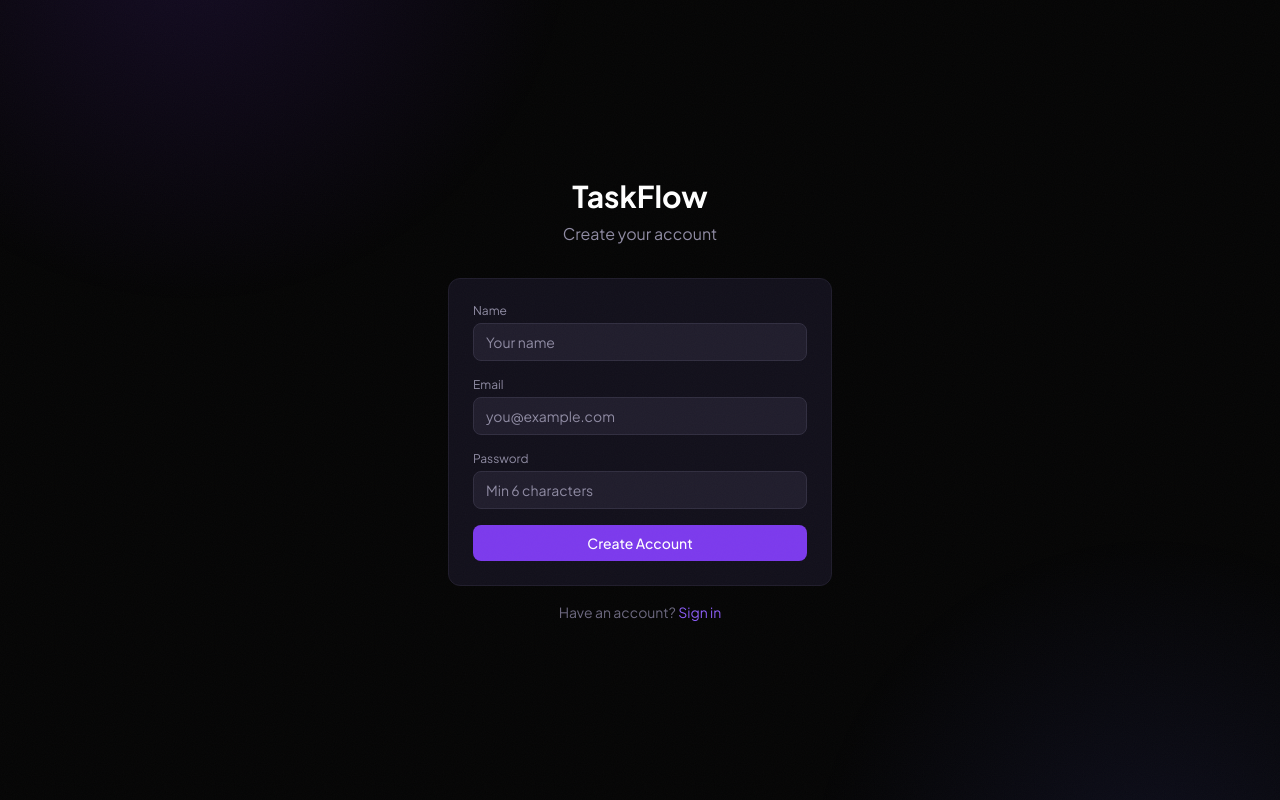
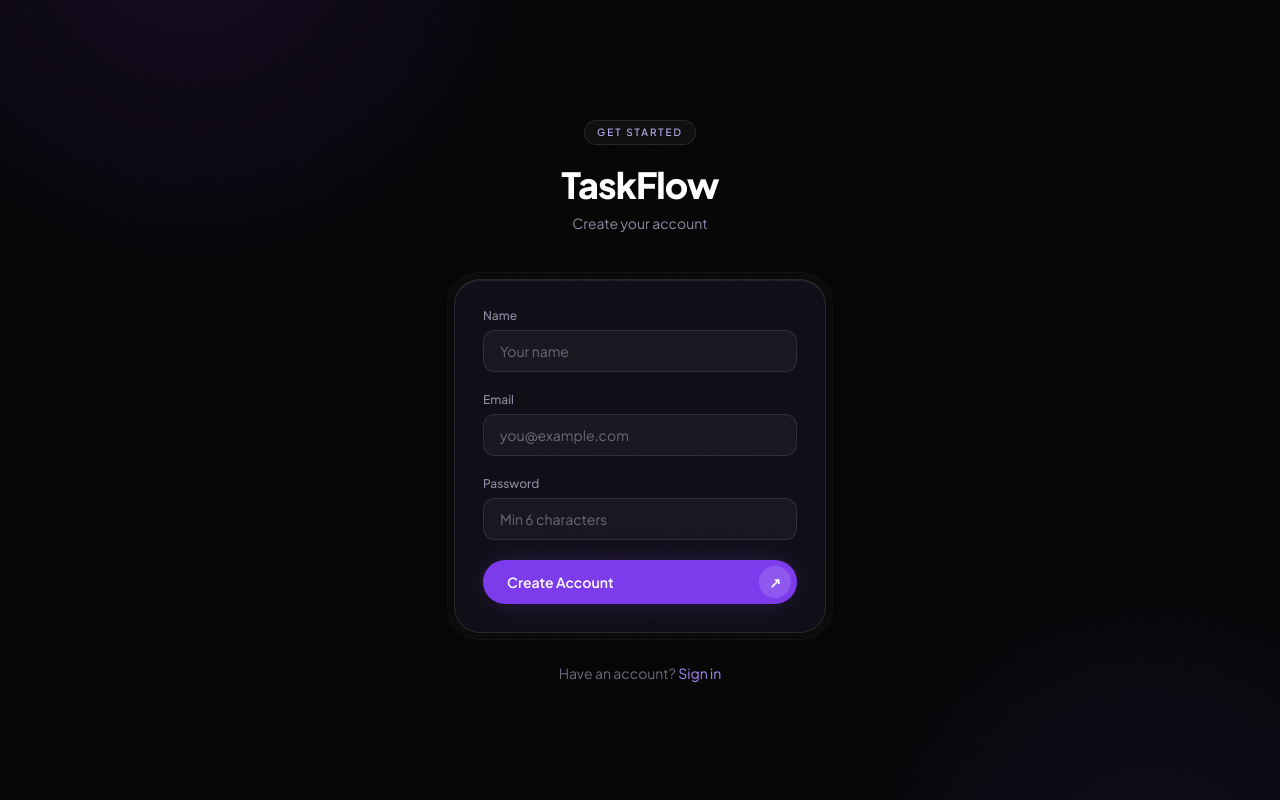
Before and after one commit to syamxm/taskflow, a React (Vite) app in the folder frontend/: page /register in a window 1280 px wide. Built offline with nearby package versions, Linux system fonts and the light colour scheme; no server answers.

Commit message:
Redesign login and register pages

```diff
--- a/frontend/src/pages/Login.jsx
+++ b/frontend/src/pages/Login.jsx
@@ -25,31 +25,43 @@ export default function Login() {
   };
 
   return (
-    <div className="min-h-screen flex items-center justify-center p-4">
+    <div className="min-h-[100dvh] flex items-center justify-center px-4 py-16">
       <div className="w-full max-w-sm">
-        <h1 className="text-3xl font-bold text-white text-center mb-2">TaskFlow</h1>
-        <p className="text-gray-400 text-center mb-8">Sign in to your workspace</p>
-        <form onSubmit={submit} className="bg-gray-900 border border-gray-800 rounded-xl p-6 space-y-4">
+        <div className="text-center mb-10 animate-reveal">
+          <span className="inline-block rounded-full border border-white/10 bg-white/[0.04] px-3 py-1 text-[10px] uppercase tracking-[0.2em] font-medium text-primary-300 mb-5">
+            Workspace
+          </span>
+          <h1 className="text-4xl font-extrabold tracking-tight text-white mb-2">TaskFlow</h1>
+          <p className="text-sm text-gray-400">Sign in to your workspace</p>
+        </div>
+
+        <div className="rounded-card bg-white/[0.02] ring-1 ring-white/5 p-1.5 animate-reveal" style={{ animationDelay: '120ms' }}>
+          <form onSubmit={submit} className="rounded-card-inner bg-gray-900/80 shadow-glass-inset border border-white/10 p-7 space-y-5">
             <div>
-            <label className="block text-xs text-gray-400 mb-1">Email</label>
+              <label className="block text-xs font-medium text-gray-400 mb-1.5">Email</label>
               <input type="email" name="email" value={form.email} onChange={handle} required
-              className="w-full bg-gray-800 border border-gray-700 rounded-lg px-3 py-2 text-sm text-white focus:outline-none focus:border-primary-500"
+                className="w-full bg-white/[0.04] border border-white/10 rounded-xl px-4 py-2.5 text-sm text-white placeholder-gray-500 transition-colors duration-500 ease-fluid focus:outline-none focus:border-primary-400/60 focus:bg-white/[0.06]"
                 placeholder="you@example.com" />
             </div>
             <div>
-            <label className="block text-xs text-gray-400 mb-1">Password</label>
+              <label className="block text-xs font-medium text-gray-400 mb-1.5">Password</label>
               <input type="password" name="password" value={form.password} onChange={handle} required
-              className="w-full bg-gray-800 border border-gray-700 rounded-lg px-3 py-2 text-sm text-white focus:outline-none focus:border-primary-500"
+                className="w-full bg-white/[0.04] border border-white/10 rounded-xl px-4 py-2.5 text-sm text-white placeholder-gray-500 transition-colors duration-500 ease-fluid focus:outline-none focus:border-primary-400/60 focus:bg-white/[0.06]"
                 placeholder="••••••••" />
             </div>
             <button type="submit" disabled={loading}
-            className="w-full py-2 text-sm font-medium text-white bg-primary-600 hover:bg-primary-700 disabled:opacity-50 rounded-lg transition-colors">
-            {loading ? 'Signing in…' : 'Sign In'}
+              className="group w-full flex items-center justify-between rounded-full bg-primary-600 hover:bg-primary-500 disabled:opacity-50 pl-6 pr-1.5 py-1.5 text-sm font-semibold text-white transition-all duration-500 ease-fluid active:scale-[0.98] shadow-glow">
+              <span>{loading ? 'Signing in…' : 'Sign In'}</span>
+              <span className="w-8 h-8 rounded-full bg-white/15 flex items-center justify-center transition-transform duration-500 ease-fluid group-hover:translate-x-0.5 group-hover:-translate-y-px group-hover:scale-105">
+                ↗
+              </span>
             </button>
           </form>
-        <p className="text-center text-sm text-gray-500 mt-4">
+        </div>
+
+        <p className="text-center text-sm text-gray-500 mt-6 animate-reveal" style={{ animationDelay: '240ms' }}>
           No account?{' '}
-          <Link to="/register" className="text-primary-500 hover:text-primary-400">Register</Link>
+          <Link to="/register" className="text-primary-400 hover:text-primary-300 transition-colors duration-500 ease-fluid">Register</Link>
         </p>
       </div>
     </div>
--- a/frontend/src/pages/Register.jsx
+++ b/frontend/src/pages/Register.jsx
@@ -25,37 +25,49 @@ export default function Register() {
   };
 
   return (
-    <div className="min-h-screen flex items-center justify-center p-4">
+    <div className="min-h-[100dvh] flex items-center justify-center px-4 py-16">
       <div className="w-full max-w-sm">
-        <h1 className="text-3xl font-bold text-white text-center mb-2">TaskFlow</h1>
-        <p className="text-gray-400 text-center mb-8">Create your account</p>
-        <form onSubmit={submit} className="bg-gray-900 border border-gray-800 rounded-xl p-6 space-y-4">
+        <div className="text-center mb-10 animate-reveal">
+          <span className="inline-block rounded-full border border-white/10 bg-white/[0.04] px-3 py-1 text-[10px] uppercase tracking-[0.2em] font-medium text-primary-300 mb-5">
+            Get started
+          </span>
+          <h1 className="text-4xl font-extrabold tracking-tight text-white mb-2">TaskFlow</h1>
+          <p className="text-sm text-gray-400">Create your account</p>
+        </div>
+
+        <div className="rounded-card bg-white/[0.02] ring-1 ring-white/5 p-1.5 animate-reveal" style={{ animationDelay: '120ms' }}>
+          <form onSubmit={submit} className="rounded-card-inner bg-gray-900/80 shadow-glass-inset border border-white/10 p-7 space-y-5">
             <div>
-            <label className="block text-xs text-gray-400 mb-1">Name</label>
+              <label className="block text-xs font-medium text-gray-400 mb-1.5">Name</label>
               <input type="text" name="name" value={form.name} onChange={handle} required
-              className="w-full bg-gray-800 border border-gray-700 rounded-lg px-3 py-2 text-sm text-white focus:outline-none focus:border-primary-500"
+                className="w-full bg-white/[0.04] border border-white/10 rounded-xl px-4 py-2.5 text-sm text-white placeholder-gray-500 transition-colors duration-500 ease-fluid focus:outline-none focus:border-primary-400/60 focus:bg-white/[0.06]"
                 placeholder="Your name" />
             </div>
             <div>
-            <label className="block text-xs text-gray-400 mb-1">Email</label>
+              <label className="block text-xs font-medium text-gray-400 mb-1.5">Email</label>
               <input type="email" name="email" value={form.email} onChange={handle} required
-              className="w-full bg-gray-800 border border-gray-700 rounded-lg px-3 py-2 text-sm text-white focus:outline-none focus:border-primary-500"
+                className="w-full bg-white/[0.04] border border-white/10 rounded-xl px-4 py-2.5 text-sm text-white placeholder-gray-500 transition-colors duration-500 ease-fluid focus:outline-none focus:border-primary-400/60 focus:bg-white/[0.06]"
                 placeholder="you@example.com" />
             </div>
             <div>
-            <label className="block text-xs text-gray-400 mb-1">Password</label>
+              <label className="block text-xs font-medium text-gray-400 mb-1.5">Password</label>
               <input type="password" name="password" value={form.password} onChange={handle} required minLength={6}
-              className="w-full bg-gray-800 border border-gray-700 rounded-lg px-3 py-2 text-sm text-white focus:outline-none focus:border-primary-500"
+                className="w-full bg-white/[0.04] border border-white/10 rounded-xl px-4 py-2.5 text-sm text-white placeholder-gray-500 transition-colors duration-500 ease-fluid focus:outline-none focus:border-primary-400/60 focus:bg-white/[0.06]"
                 placeholder="Min 6 characters" />
             </div>
             <button type="submit" disabled={loading}
-            className="w-full py-2 text-sm font-medium text-white bg-primary-600 hover:bg-primary-700 disabled:opacity-50 rounded-lg transition-colors">
-            {loading ? 'Creating account…' : 'Create Account'}
+              className="group w-full flex items-center justify-between rounded-full bg-primary-600 hover:bg-primary-500 disabled:opacity-50 pl-6 pr-1.5 py-1.5 text-sm font-semibold text-white transition-all duration-500 ease-fluid active:scale-[0.98] shadow-glow">
+              <span>{loading ? 'Creating account…' : 'Create Account'}</span>
+              <span className="w-8 h-8 rounded-full bg-white/15 flex items-center justify-center transition-transform duration-500 ease-fluid group-hover:translate-x-0.5 group-hover:-translate-y-px group-hover:scale-105">
+                ↗
+              </span>
             </button>
           </form>
-        <p className="text-center text-sm text-gray-500 mt-4">
+        </div>
+
+        <p className="text-center text-sm text-gray-500 mt-6 animate-reveal" style={{ animationDelay: '240ms' }}>
           Have an account?{' '}
-          <Link to="/login" className="text-primary-500 hover:text-primary-400">Sign in</Link>
+          <Link to="/login" className="text-primary-400 hover:text-primary-300 transition-colors duration-500 ease-fluid">Sign in</Link>
         </p>
       </div>
     </div>
```
Lines whose indentation alone changed are shown as unchanged.
